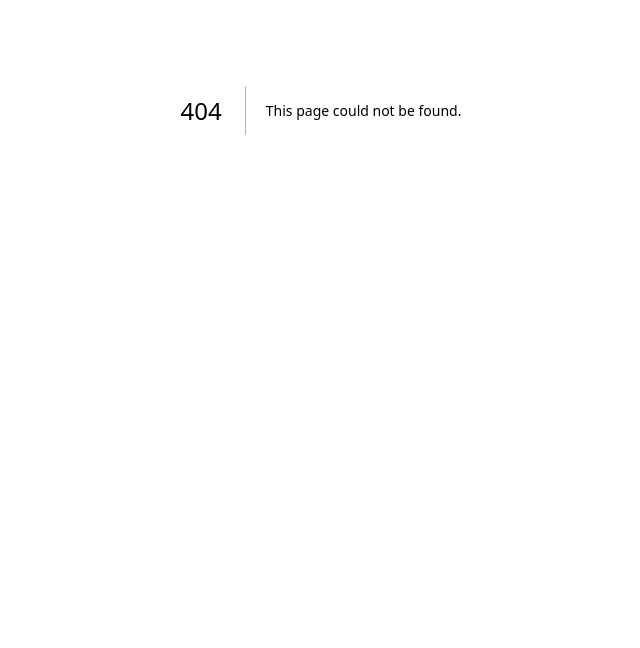
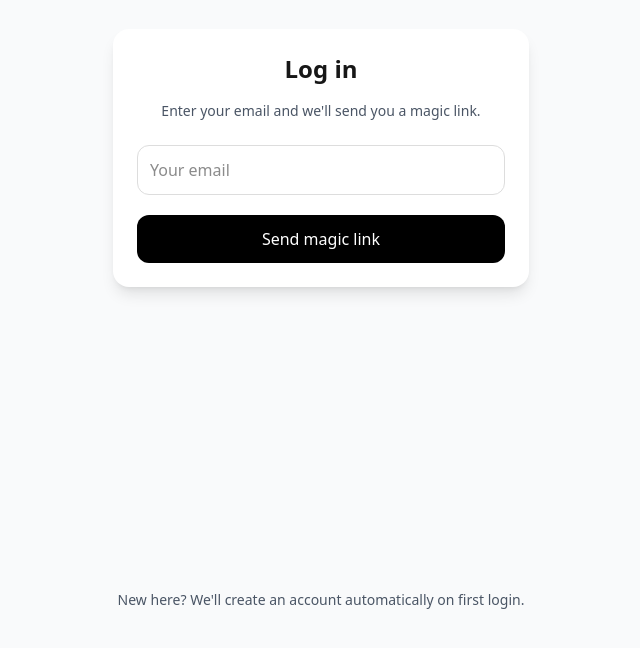
Before and after one commit to victordev-Ops/say-app, a Next.js app: page /login in a window 1280 px wide. Before the commit this address had no page. Shown: the part 290-938 px from the top of the page, without its empty margins (319-959 px from the left). Before the commit the page ends 800 px from the top, so only its background shows below. Built offline with nearby package versions, Linux system fonts and the light colour scheme.

Commit message:
Rename page tsx to page.tsx

```diff
--- /dev/null
+++ b/app/login/page.tsx
@@ -0,0 +1,61 @@
+// app/login/page.tsx
+'use client'
+
+import { useState } from 'react'
+import { signUp } from '@/actions/auth'
+import AuthForm from '@/components/AuthForm'
+
+export default function Login() {
+  const [email, setEmail] = useState('')
+  const [message, setMessage] = useState('')
+
+  const handleSubmit = async (e: React.FormEvent) => {
+    e.preventDefault()
+    setMessage('')
+
+    try {
+      await signUp(email.trim())
+      setMessage('Magic link sent! Check your email.')
+      setEmail('')
+    } catch (err: any) {
+      setMessage(err.message || 'Something went wrong')
+    }
+  }
+
+  return (
+    <div className="min-h-screen bg-gray-50 py-12 px-4">
+      <div className="max-w-md mx-auto">
+        <AuthForm>
+          <h1 className="text-2xl font-bold mb-4 text-center">Log in</h1>
+          <p className="text-sm text-gray-600 mb-6 text-center">
+            Enter your email and we'll send you a magic link.
+          </p>
+
+          <form onSubmit={handleSubmit} className="flex flex-col gap-3">
+            <input
+              type="email"
+              placeholder="Your email"
+              className="input"
+              value={email}
+              onChange={(e) => setEmail(e.target.value)}
+              required
+            />
+            <button type="submit" className="btn-primary mt-2">
+              Send magic link
+            </button>
+          </form>
+
+          {message && (
+            <p className={`mt-4 text-center text-sm ${message.includes('sent') ? 'text-green-600' : 'text-red-600'}`}>
+              {message}
+            </p>
+          )}
+        </AuthForm>
+
+        <p className="mt-8 text-center text-sm text-gray-600">
+          New here? We'll create an account automatically on first login.
+        </p>
+      </div>
+    </div>
+  )
+}
```
